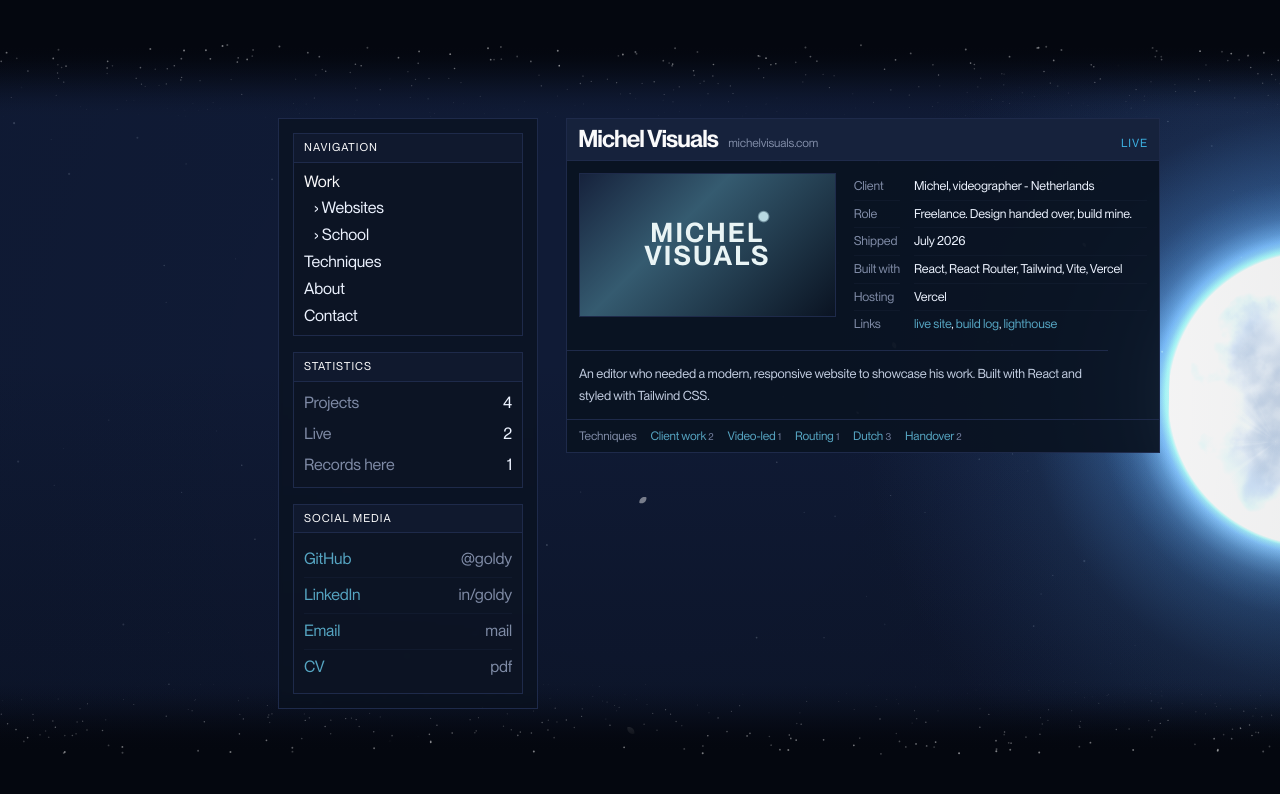
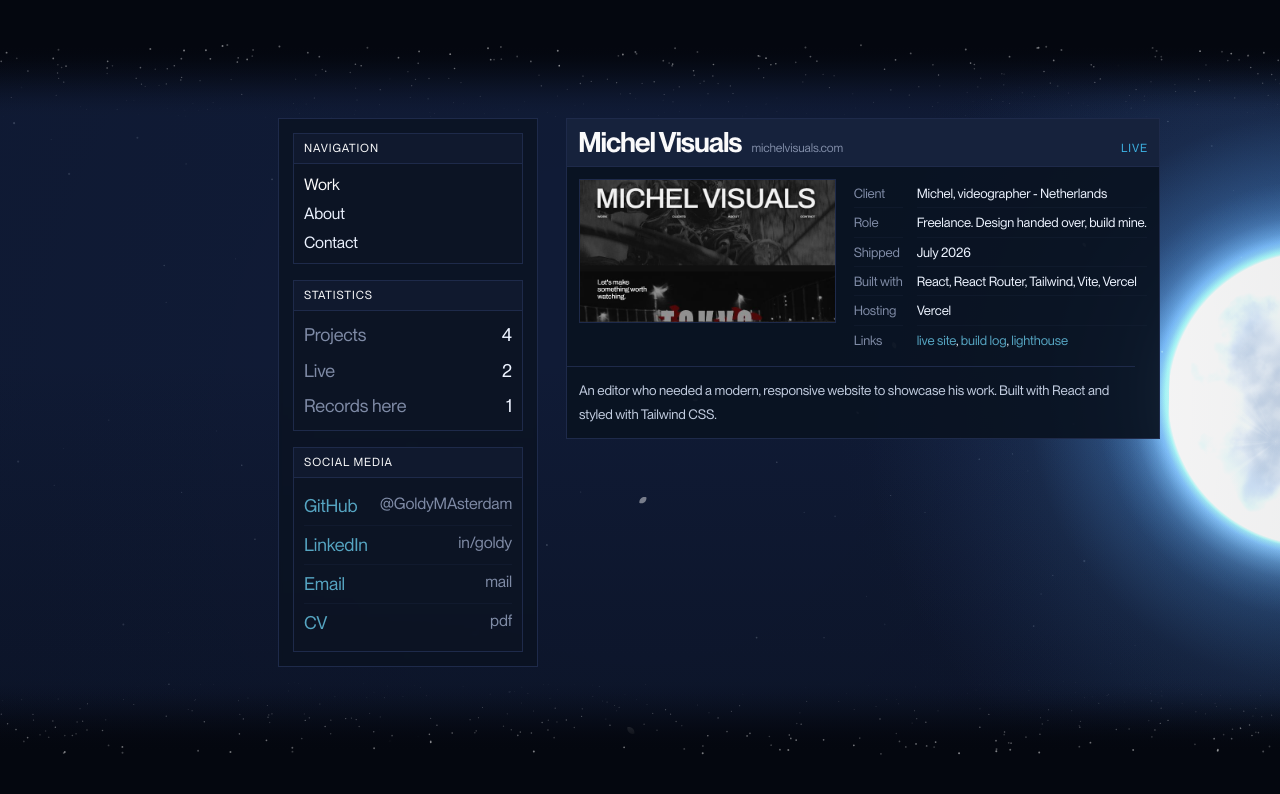
Before and after one commit to GoldyMAsterdam/M9Prog-Portfolio-React, a React (Vite) app: page / in a window 1280 px wide. Shown: the top 794 px of the page. Built offline with nearby package versions, Linux system fonts and the light colour scheme.

Commit message:
So far so good

```diff
--- a/src/App.tsx
+++ b/src/App.tsx
@@ -1,3 +1,4 @@
+import michelVisualsImage from './assets/images/michelvisuals.jpg'
 import { PROJECTS } from './projects'
 import { Sky } from './Sky'
 
@@ -16,11 +17,8 @@ export default function App() {
           <Panel title="Navigation">
             <nav className="nav-list" aria-label="Main navigation">
               <a href="#record" aria-current="page">Work</a>
-              <a href="#techniques" className="sub">› Websites</a>
-              <a href="#techniques" className="sub">› School</a>
-              <a href="#techniques">Techniques</a>
-              <a href="#about">About</a>
-              <a href="#contact">Contact</a>
+              <a href="#record">About</a>
+              <a href="mailto:tychoboom1@gmail.com">Contact</a>
             </nav>
           </Panel>
 
@@ -44,20 +42,20 @@ export default function App() {
           <Panel title="Social media">
             <ul className="social">
               <li>
-                <a href="https://github.com" target="_blank" rel="noreferrer">GitHub</a>
-                <span>@goldy</span>
+                <a className="text-lg" href="https://github.com/GoldyMAsterdam" target="_blank" rel="noreferrer">GitHub</a>
+                <span className="text-base">@GoldyMAsterdam</span>
               </li>
               <li>
-                <a href="https://linkedin.com" target="_blank" rel="noreferrer">LinkedIn</a>
-                <span>in/goldy</span>
+                <a className="text-lg" href="https://linkedin.com" target="_blank" rel="noreferrer">LinkedIn</a>
+                <span className="text-base">in/goldy</span>
+              </li>
+              <li> {/* Placeholder, later replaced with a contact form */}
+                <a className="text-lg" href="mailto:tychoboom1@gmail.com">Email</a>
+                <span className="text-base">mail</span>
               </li>
               <li>
-                <a href="mailto:tychoboom1@gmail.com">Email</a>
-                <span>mail</span>
-              </li>
-              <li>
-                <a href="#contact">CV</a>
-                <span>pdf</span>
+                <a className="text-lg" href="#contact">CV</a>
+                <span className="text-base">pdf</span>
               </li>
             </ul>
           </Panel>
@@ -74,11 +72,7 @@ export default function App() {
             <div className="record-body">
               <div>
                 <div className="project-shot" role="img" aria-label="Michel Visuals project preview">
-                  <span>
-                    MICHEL
-                    <br />
-                    VISUALS
-                  </span>
+                  <img src={michelVisualsImage} alt="Michel Visuals project preview" />
                 </div>
               </div>
 
@@ -110,25 +104,6 @@ export default function App() {
               An editor who needed a modern, responsive website to showcase his work.
               Built with React and styled with Tailwind CSS.
             </p>
-
-            <div className="techniques" id="techniques">
-              <span>Techniques</span>
-              <a href="#record">
-                Client work <small>2</small>
-              </a>
-              <a href="#record">
-                Video-led <small>1</small>
-              </a>
-              <a href="#record">
-                Routing <small>1</small>
-              </a>
-              <a href="#record">
-                Dutch <small>3</small>
-              </a>
-              <a href="#record">
-                Handover <small>2</small>
-              </a>
-            </div>
           </article>
         </main>
       </div>
--- a/src/index.css
+++ b/src/index.css
@@ -58,9 +58,9 @@ body {
   min-height: 100vh;
   overflow-x: clip;
   font-family: var(--font-body);
-  font-size: clamp(13px, 0.6vw + 11px, 16px);
-  line-height: 1.55;
-  letter-spacing: -0.01em;
+  font-size: clamp(15px, 0.7vw + 12px, 18px);
+  line-height: 1.65;
+  letter-spacing: -0.008em;
   font-weight: 400;
   color: var(--text);
 }
@@ -88,10 +88,10 @@ a:hover { color: #3db2e3; }
   border-bottom: 1px solid var(--line);
   background: #131d33aa;
   font-family: var(--font-body);
-  font-size: 0.7rem;
-  line-height: 1.4;
+  font-size: 0.72rem;
+  line-height: 1.45;
   font-weight: 500;
-  letter-spacing: 0.09em;
+  letter-spacing: 0.08em;
   text-transform: uppercase;
   color: #fafafb;
 }
@@ -102,7 +102,7 @@ a:hover { color: #3db2e3; }
   width: fit-content;
   max-width: 100%;
   font-size: 1rem;
-  line-height: 1.3;
+  line-height: 1.45;
   color: #edf3ff;
   text-decoration: none;
 }
@@ -130,13 +130,13 @@ a:hover { color: #3db2e3; }
 .record-head h2 {
   margin: 0;
   font-family: var(--font-display);
-  font-size: clamp(1.1rem, 1vw + 0.8rem, 1.5rem);
-  line-height: 1.2;
+  font-size: clamp(1.25rem, 1.2vw + 0.9rem, 1.75rem);
+  line-height: 1.25;
   letter-spacing: -0.04em;
   font-weight: 600;
   color: #fafafb;
 }
-.record-head span { color: var(--muted); font-size: 0.75rem; }
+.record-head span { color: var(--muted); font-size: 0.76rem; }
 .record-head strong {
   margin-left: auto;
   color: #3db2e3;
@@ -150,15 +150,15 @@ a:hover { color: #3db2e3; }
   display: grid;
   aspect-ratio: 16 / 9;
   place-items: center;
+  overflow: hidden;
   border: 1px solid var(--line);
-  background: radial-gradient(circle at 72% 30%, #b8d9e2 0 2%, transparent 3%), linear-gradient(135deg, #16223c 0%, #355b70 38%, #0a1322 100%);
-  color: #e9f4f5;
-  font-family: var(--font-display);
-  font-size: clamp(1.15rem, 2.1vw, 2.7rem);
-  line-height: 0.85;
-  letter-spacing: 0.08em;
-  text-align: center;
-  font-weight: 700;
+  background: linear-gradient(135deg, #16223c 0%, #355b70 38%, #0a1322 100%);
+}
+.project-shot img {
+  display: block;
+  width: 100%;
+  height: 100%;
+  object-fit: cover;
 }
 .shot-cap,
 .shot-cap { margin: 4px 0 0; }
@@ -167,8 +167,8 @@ a:hover { color: #3db2e3; }
   grid-template-columns: max-content minmax(0, 1fr);
   gap: 0 14px;
   margin: 0;
-  font-size: 0.78rem;
-  line-height: 1.5;
+  font-size: 0.82rem;
+  line-height: 1.55;
 }
 .spec dt, .spec dd { padding: 4px 0; border-top: 1px solid #16203677; }
 .spec dt:first-of-type, .spec dt:first-of-type + dd { border-top: 0; }
@@ -180,8 +180,8 @@ a:hover { color: #3db2e3; }
   padding: 12px;
   border-top: 1px solid var(--line);
   color: #c2cde0;
-  font-size: 0.8rem;
-  line-height: 1.7;
+  font-size: 0.84rem;
+  line-height: 1.75;
 }
 .techniques {
   display: flex;
```
